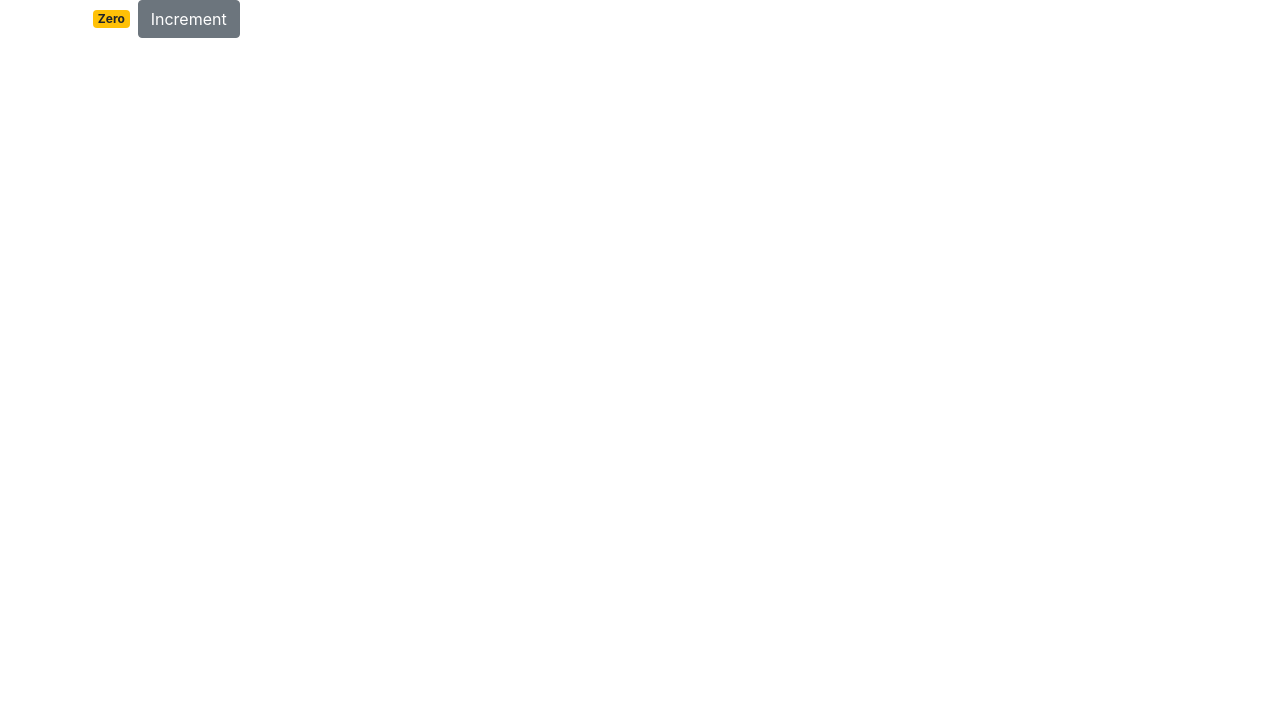
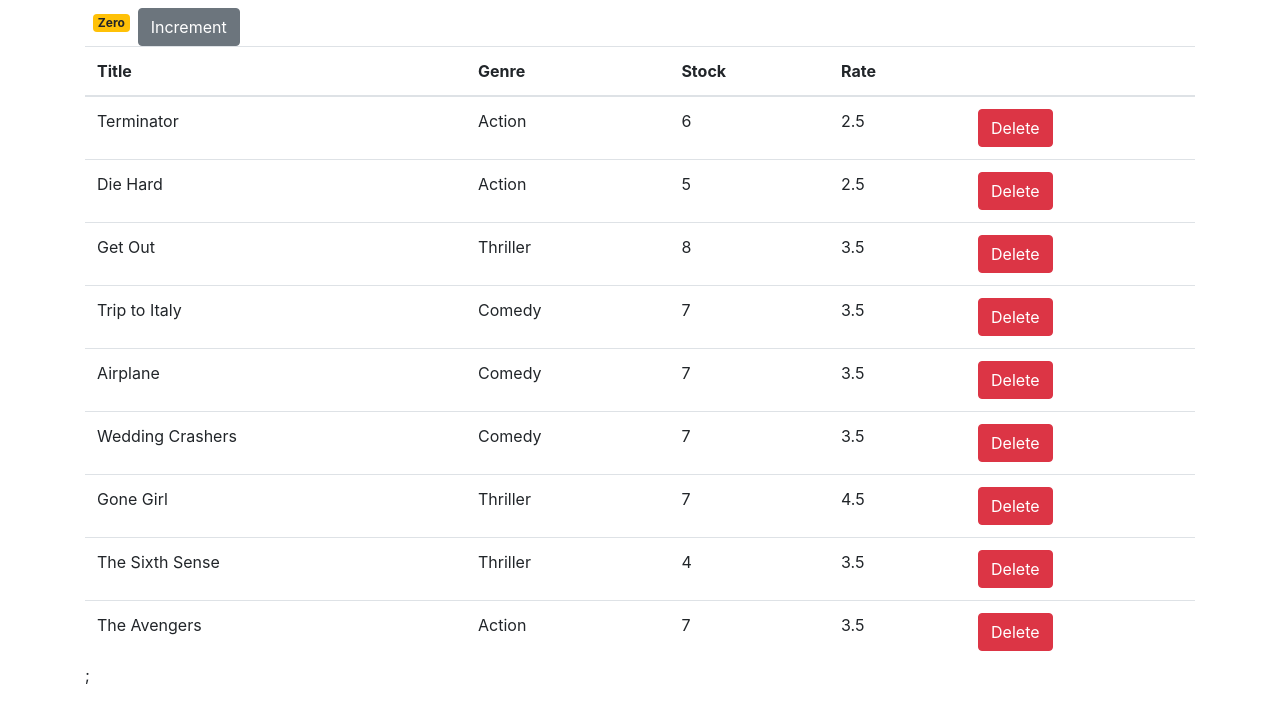
Before and after one commit to Ammarbashirharuna/MovieApp, a React (Vite) app: page / in a window 1280 px wide. Shown: the top 722 px of the page. Built offline with nearby package versions, Linux system fonts and the light colour scheme.

Commit message:
creating table

```diff
--- a/src/App.jsx
+++ b/src/App.jsx
@@ -1,14 +1,13 @@
-import Counter from './components/counter'
-import './global.css'
+import Counter from "./components/counter";
+import Movie from "./components/movie";
+import "./global.css";
 function App() {
-
-
   return (
-    <main className='container'>
-     <Counter />
-
+    <main className="container">
+      <Counter />
+      <Movie />
     </main>
-  )
+  );
 }
 
-export default App
+export default App;
--- a/src/components/counter.jsx
+++ b/src/components/counter.jsx
@@ -10,7 +10,10 @@
     return (
       <>
         <span className={this.getBadgeClasses()}>{this.formatCount()}</span>
-        <button onClick={this.handleIncrement} className="btn btn-secondary">
+        <button
+          onClick={() => this.handleIncrement({ id: 1 })}
+          className="btn btn-secondary mt-2"
+        >
           Increment
         </button>
       </>
--- /dev/null
+++ b/src/components/movie.jsx
@@ -0,0 +1,39 @@
+import React, { Component } from "react";
+import { getMovies } from "../services/fakeMovieService.js";
+class Movie extends Component {
+  state = {
+    movies: getMovies(),
+  };
+
+  render() {
+    return (
+      <>
+        <table className="table">
+          <thead>
+            <tr>
+              <th>Title</th>
+              <th>Genre</th>
+              <th>Stock</th>
+              <th>Rate</th>
+              <th></th>
+            </tr>
+          </thead>
+          <tbody>
+            {this.state.movies.map((movie) => (
+              <tr key={movie}>
+                <td>{movie.title}</td>
+                <td>{movie.genre.name}</td>
+                <td>{movie.numberInStock}</td>
+                <td>{movie.dailyRentalRate}</td>
+                <td><button className="btn btn-danger">Delete</button></td>
+              </tr>
+            ))}
+            ;
+          </tbody>
+        </table>
+      </>
+    );
+  }
+}
+
+export default Movie;
```
